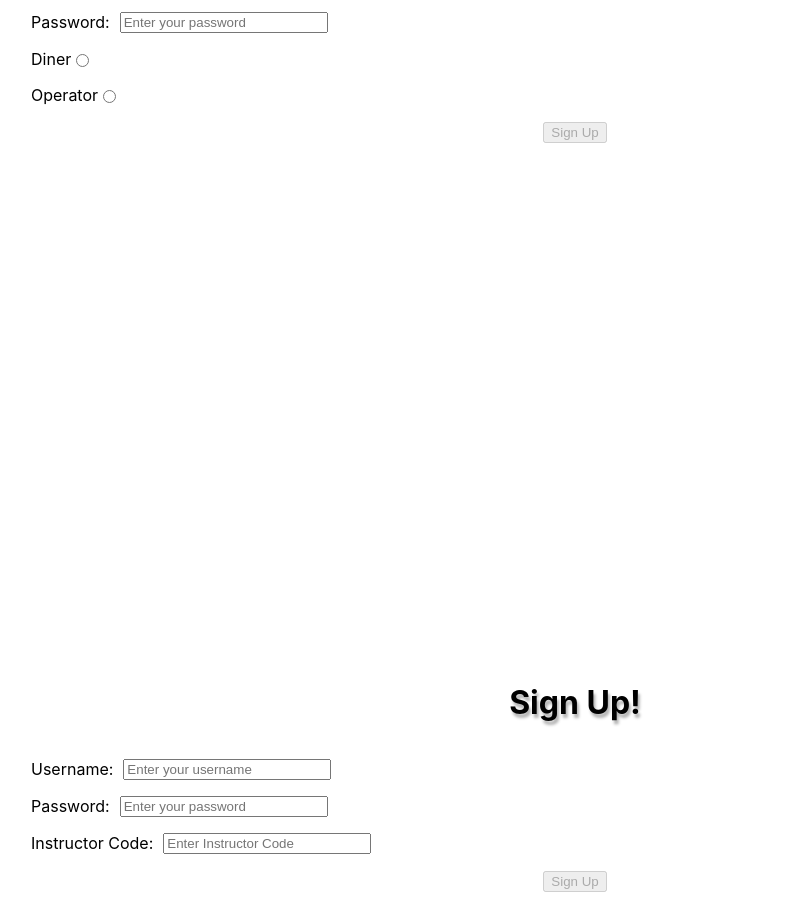
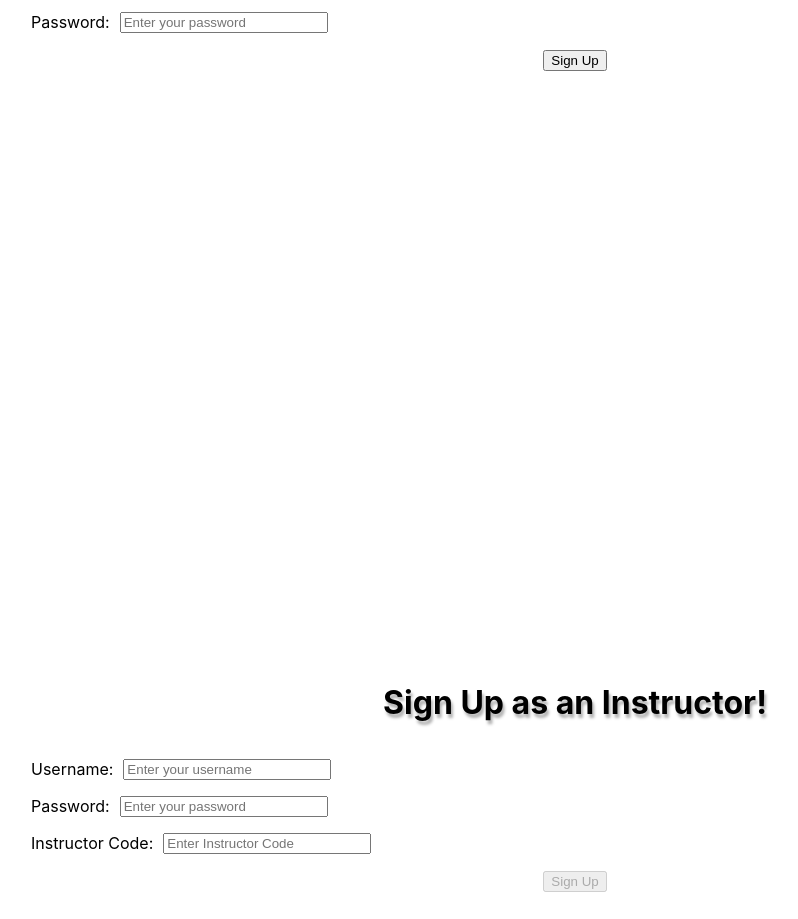
Before and after one commit to willmond-al/TT19-AnytimeFitnessBuild, a React (Create React App) app in the folder anywhere-fitness/: page / in a window 1280 px wide. Shown: the part 1800-2719 px from the top of the page, without its empty margins (65-863 px from the left). Built offline with nearby package versions, Linux system fonts and the light colour scheme.

Commit message:
changes to forms

```diff
--- a/anywhere-fitness/src/Components/ClientSignUp.js
+++ b/anywhere-fitness/src/Components/ClientSignUp.js
@@ -118,7 +118,7 @@ const SignUp = () => {
                 </label>
             </div>
 
-            <div className='inputField'>
+            {/* <div className='inputField'>
                 <label>Diner
                     <input
                         name='radio'
@@ -135,10 +135,10 @@ const SignUp = () => {
                         value={signUpForm}
                     />
                 </label>
-            </div>
+            </div> */}
 
             <div className='inputField'>
-                <button className='signUpButton' disabled={disabled}>Sign Up</button>
+                <button className='signUpButton'>Sign Up</button>
             </div>
             </SignUpPage>
             {/* build sign up form with:
--- a/anywhere-fitness/src/Components/InstructorSignUp.js
+++ b/anywhere-fitness/src/Components/InstructorSignUp.js
@@ -87,7 +87,7 @@ const SignUp = () => {
     return (
         <div>
             <SignUpPage>
-            <h1>Sign Up!</h1>
+            <h1>Sign Up as an Instructor!</h1>
             <div className='inputField'>
                 <label className='error'>{signUpErrors.username}</label>
                 <label className='error'>{signUpErrors.password}</label>
```
